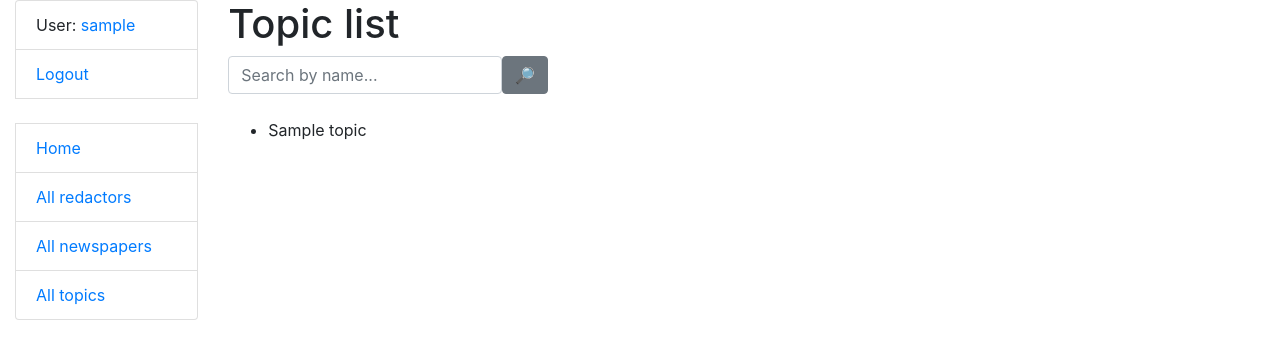
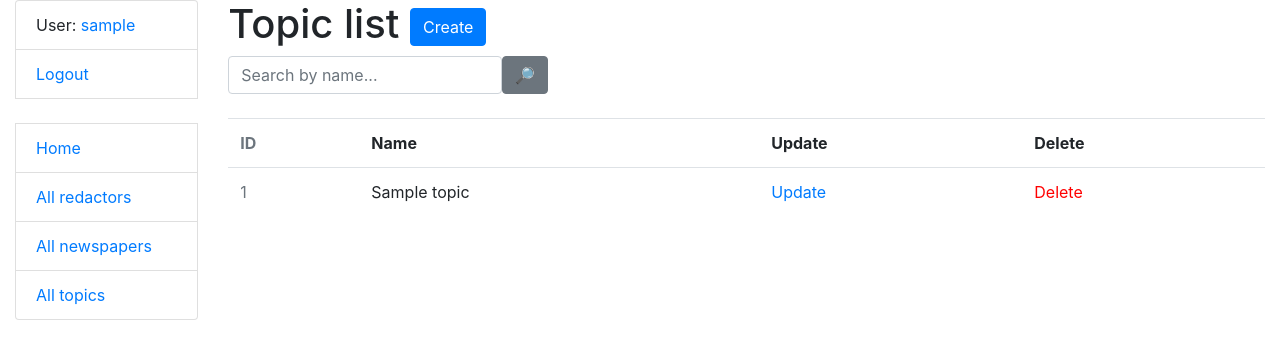
Before and after one commit to LiudmylaKulinchenko/newspaper-agency, a Django app: page /topics/ in a window 1280 px wide. Shown: the top 359 px of the page. Run offline with Django 4.2, Linux system fonts and the light colour scheme; a user stored in the database is signed in; tables that the repository leaves empty hold one stand-in row (values such as "Sample post"); some libraries are stand-ins or nearby versions.

Commit message:
Change topic_list.html template & add button create

```diff
--- a/templates/catalog/topic_list.html
+++ b/templates/catalog/topic_list.html
@@ -4,6 +4,9 @@
 {% block content %}
   <h1>
     Topic list
+    <a href="{% url 'catalog:topic-create' %}" class="btn btn-primary link-to-page">
+      Create
+    </a>
   </h1>
 
   <form action="" method="get" class="form-inline">
@@ -13,14 +16,40 @@
 
   <br>
   {% if topic_list %}
-    <ul>
+
+    <table class="table">
+      <tr>
+        <th class="text-muted">ID</th>
+        <th>Name</th>
+        <th>Update</th>
+        <th>Delete</th>
+      </tr>
+
       {% for topic in topic_list %}
-        <li>
-          {{ topic.name }}
-        </li>
+        <tr>
+          <td class="text-muted">
+              {{ topic.id }}
+          </td>
+          <td>
+              {{ topic.name }}
+          </td>
+          <td>
+              <a href="{% url 'catalog:topic-update' pk=topic.id %}">
+                Update
+              </a>
+            </td>
+            <td>
+              <a style="color: red"
+                href="{% url 'catalog:topic-delete' pk=topic.id %}">
+                Delete
+              </a>
+            </td>
+        </tr>
       {% endfor %}
-    </ul>
+    </table>
+
   {% else %}
-    <p>There are no topics</p>
+      <p>There are no topics in the agency.</p>
   {% endif %}
+
 {% endblock %}
```
